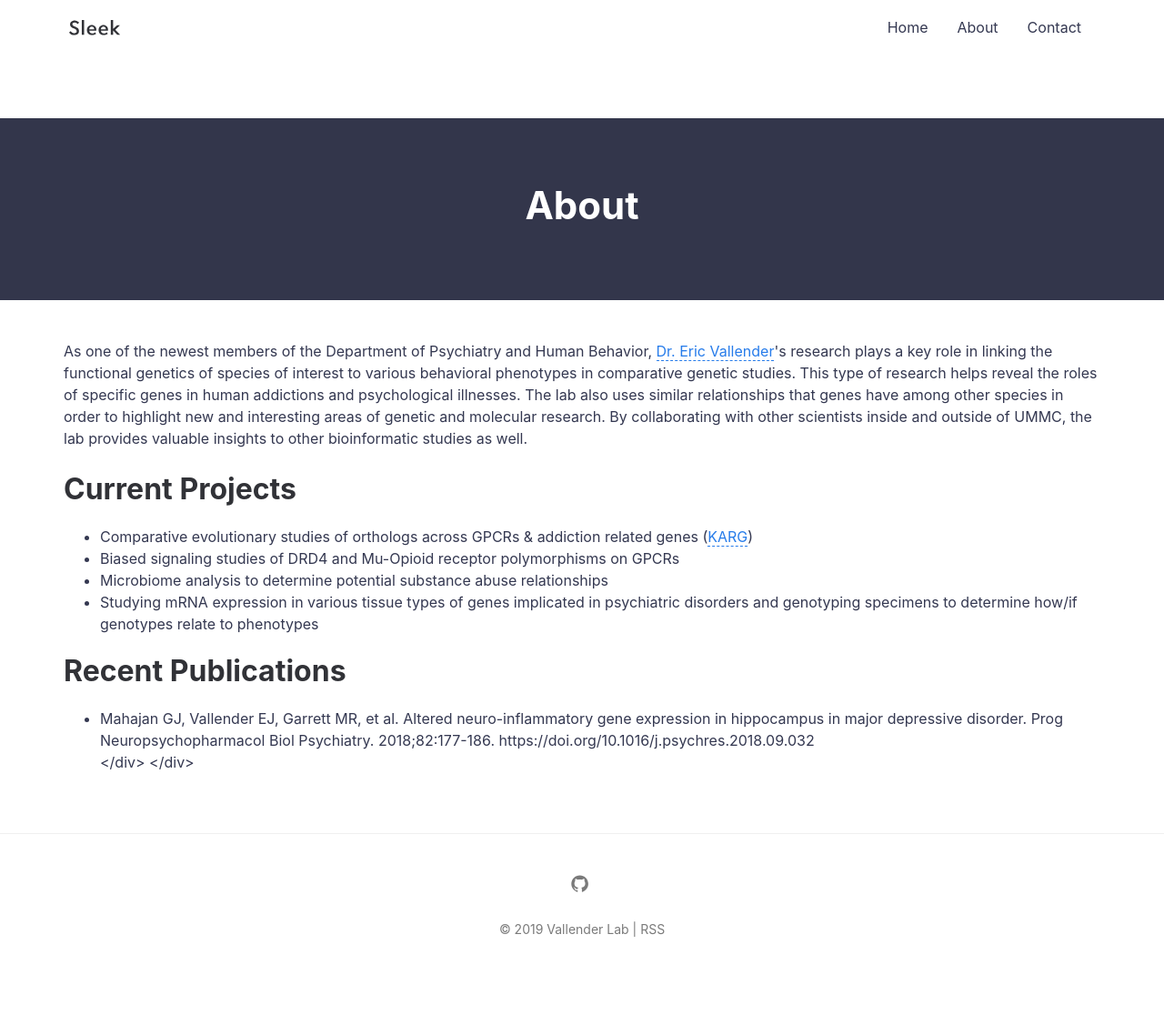
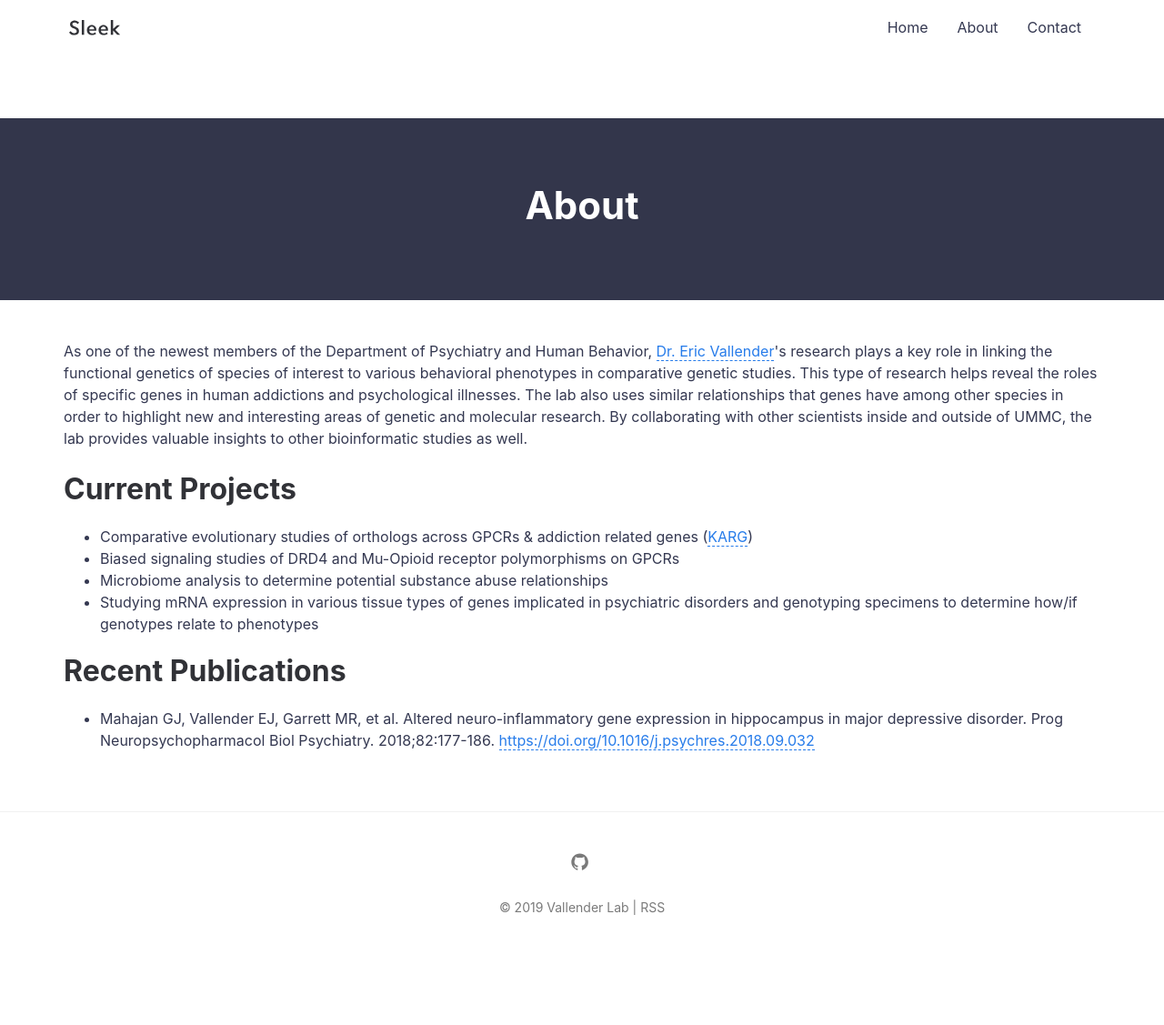
Before and after one commit to vallenderlab/vallenderlab.github.io, a Jekyll site: the page built from about.md, in a window 1280 px wide. Shown: the whole page at 91% size. Built offline with Jekyll 4.4.1, drawn with Linux system fonts in a browser that asks for light colours; after the commit the page ends 1103 px from its top, so only the background shows below that; some of the changed lines change nothing that is shown.

Commit message:
Removed commented out html

```diff
--- a/about.md
+++ b/about.md
@@ -33,12 +33,11 @@
     <div class="col-lg-12">
         <h1>Recent Publications</h1>
         <ul>
-            <li>Mahajan GJ, Vallender EJ, Garrett MR, et al. Altered neuro-inflammatory gene expression in hippocampus in major depressive disorder. Prog Neuropsychopharmacol Biol Psychiatry. 2018;82:177-186. https://doi.org/10.1016/j.psychres.2018.09.032</li>
+            <li>Mahajan GJ, Vallender EJ, Garrett MR, et al. Altered neuro-inflammatory gene expression in hippocampus in major depressive disorder. Prog Neuropsychopharmacol Biol Psychiatry. 2018;82:177-186. <a href="https://doi.org/10.1016/j.psychres.2018.09.032" onclick="window.open(this.href); return false;" onkeypress="window.open(this.href); return false;"> https://doi.org/10.1016/j.psychres.2018.09.032</a></li>
             <!--<li>Biased signaling studies of DRD4 and Mu-Opioid receptor polymorphisms on GPCRs</li>
             <li>Microbiome analysis to determine potential substance abuse relationships</li>
-            <li>Studying mRNA expression in various tissue types of genes implicated in psychiatric disorders and genotyping specimens to determine how/if genotypes relate to phenotypes</li>
+            <li>Studying mRNA expression in various tissue types of genes implicated in psychiatric disorders and genotyping specimens to determine how/if genotypes relate to phenotypes</li> -->
         </ul>
-        -->
     </div>
 </div>
 
```
